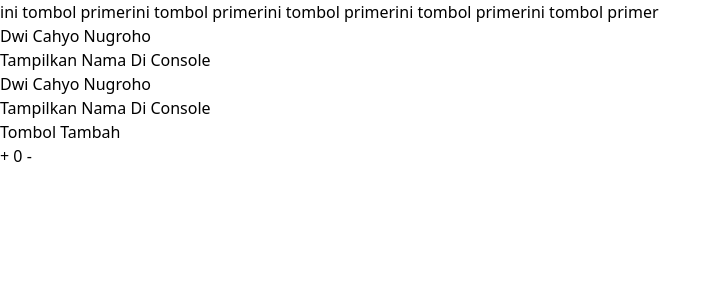
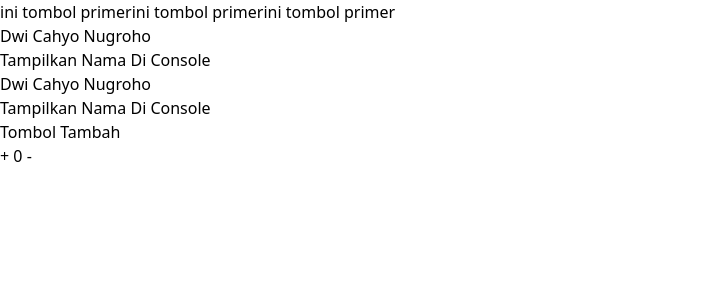
Before and after one commit to dwicah79/vue3-training, a Vue app: page / in a window 1280 px wide. Shown: the top 300 px of the page, without its empty margins (0-722 px from the left). Built offline with nearby package versions, Linux system fonts and the light colour scheme.

Commit message:
change button to props button

```diff
--- a/src/App.vue
+++ b/src/App.vue
@@ -6,11 +6,9 @@ import ButtonIncrementComponent from './components/ButtonIncrementComponent.vue'
 </script>
 
 <template>
-  <MainButton />
-  <MainButton />
-  <MainButton />
-  <MainButton />
-  <MainButton />
+  <MainButton :title="`Submit`" />
+  <MainButton :title="`Log In`" />
+  <MainButton :title="`Kirim`" />
 
   <OptionComponent />
   <CompositionComponent />
```
